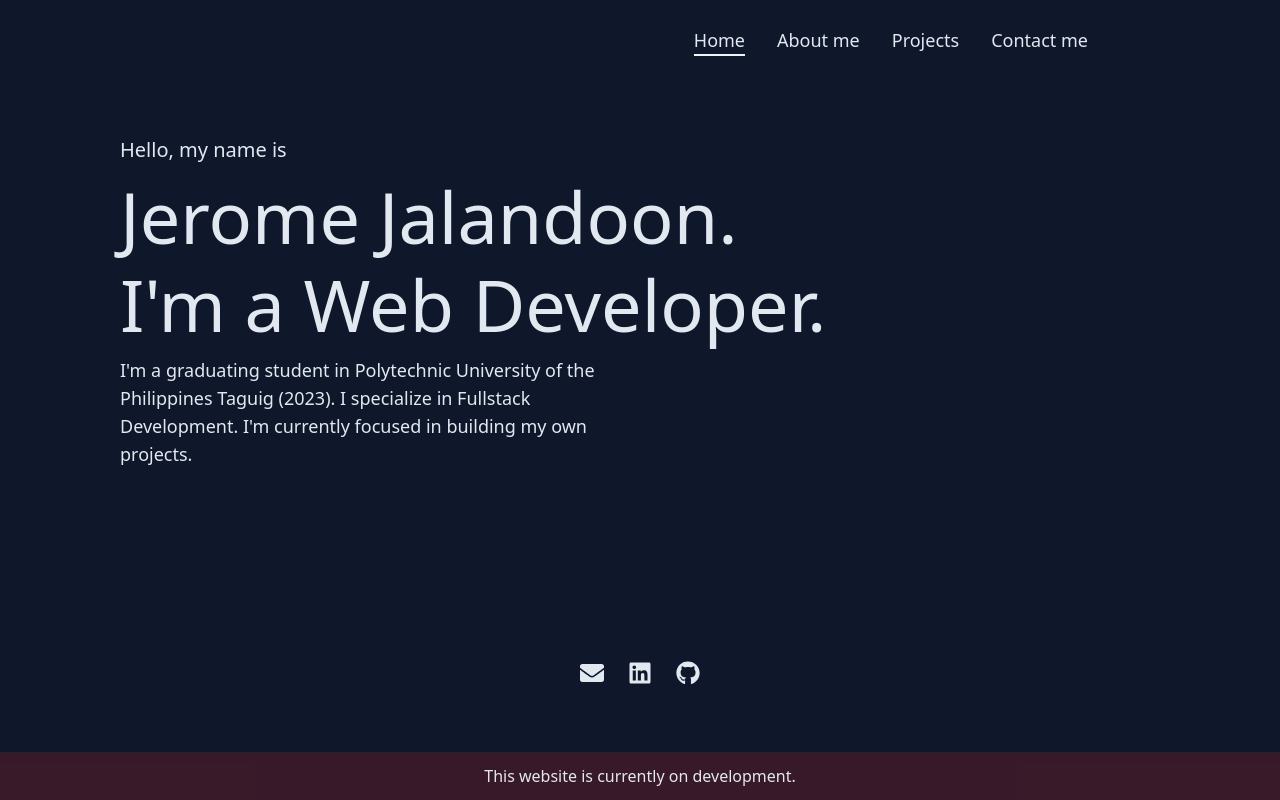
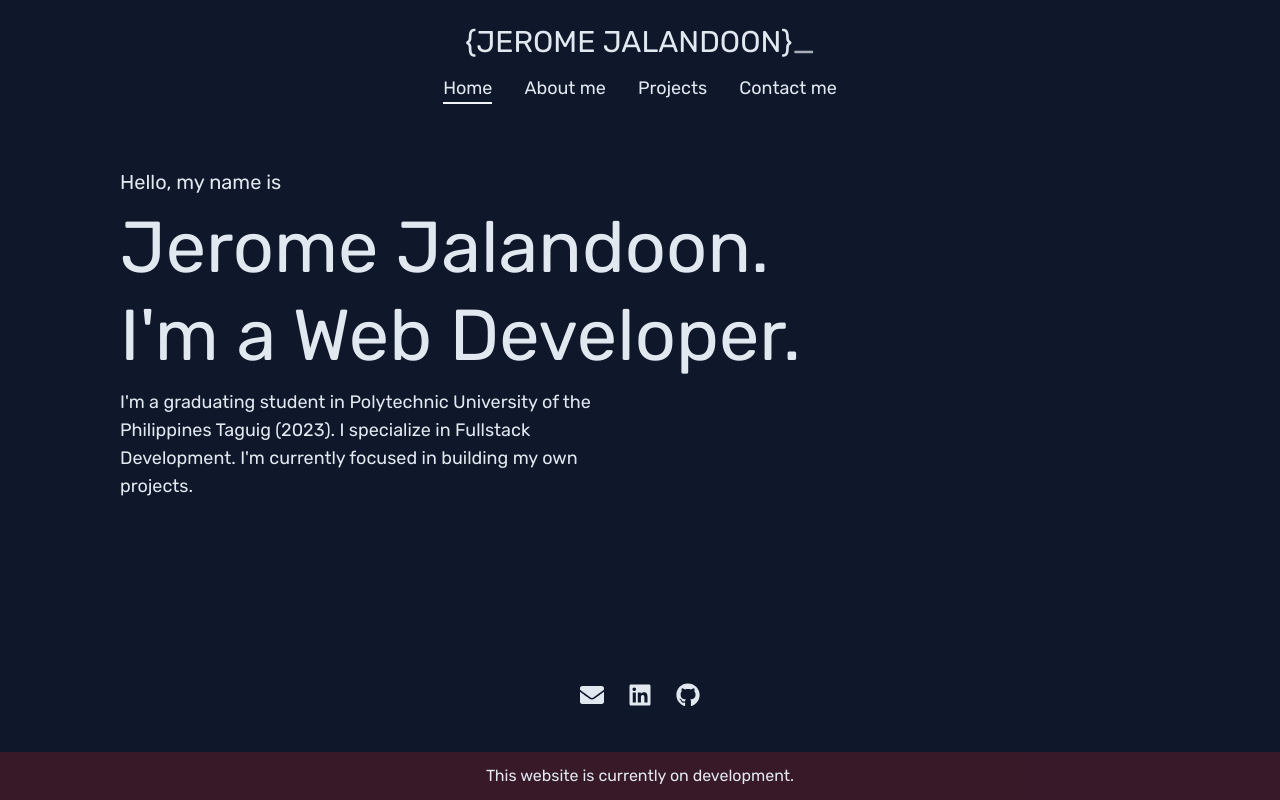
Before and after one commit to jbjalandoon/portfolio, a React (Vite) app: page / in a window 1280 px wide. Built offline with nearby package versions, Linux system fonts and the light colour scheme.

Commit message:
initial animation

```diff
--- a/src/App.jsx
+++ b/src/App.jsx
@@ -2,12 +2,38 @@ import { FaGithub, FaLinkedin, FaEnvelope } from "react-icons/fa";
 import "./App.css";
 import Content from "./components/content/Content";
 import Header from "./components/headers/Header";
+import { useEffect, useState } from "react";
 
 function App() {
   const views = ["home", "about me", "projects", "contact me"];
+  const [currentName, setCurrentName] = useState("");
+  const [isFirstLoad, setIsFirstLoad] = useState(true);
+  const [index, setIndex] = useState(0);
+  const name = "{JEROME JALANDOON}";
+
+  useEffect(() => {
+    if (index < name.length) {
+      let delay = 70;
+      if (isFirstLoad) delay = 1000;
+      const timeout = setTimeout(() => {
+        setCurrentName((prevState) => prevState + name[index]);
+        setIsFirstLoad(false);
+        setIndex((prevState) => prevState + 1);
+      }, delay);
+
+      return () => {
+        clearTimeout(timeout);
+      };
+    }
+  }, [index, currentName]);
 
   return (
-    <main className='flex w-full flex-col items-center h-screen'>
+    <>
+      <p className='text-6xl absolute top-1/2 animate-title'>
+        {currentName}
+        <span className='animate-blinking'>_</span>
+      </p>
+      <main className='flex w-full flex-col pt-4 items-center h-screen animate-enter opacity-0'>
         <Header items={views} />
         <Content items={views} />
         <div className=''>
@@ -30,6 +56,7 @@ function App() {
           </ul>
         </div>
       </main>
+    </>
   );
 }
 
--- a/src/components/headers/Header.jsx
+++ b/src/components/headers/Header.jsx
@@ -13,7 +13,7 @@ export default function Header({ items, title }) {
   return (
     <>
       <header
-        className={`w-1/2 md:left-auto left-1/2 md:animate-none shadow-xl md:shadow-none md:w-full md:flex-row flex-col z-50 md:bg-transparent bg-slate-950 flex md:h-20 h-screen items-center justify-center md:inline-flex max-w-4xl md:relative ${
+        className={`w-1/2 md:left-auto mt-12 left-1/2 md:animate-none shadow-xl md:shadow-none md:w-full md:flex-row flex-col z-50 md:bg-transparent bg-slate-950 flex md:h-12 h-screen items-center justify-center md:inline-flex max-w-4xl md:relative ${
           showHeader ? "absolute" : "hidden"
         } md:top-auto top-0`}>
         {/* <Title>{title}</Title> */}
--- a/src/components/headers/Nav.jsx
+++ b/src/components/headers/Nav.jsx
@@ -2,7 +2,7 @@ import NavLists from "./NavLists";
 
 export default function Nav({ items }) {
   return (
-    <nav className="md:ml-auto sm:ml-0">
+    <nav className="md:ml-0 sm:ml-0">
       <NavLists items={items} />
     </nav>
   );
--- a/src/index.css
+++ b/src/index.css
@@ -1,13 +1,19 @@
+@import url("https://fonts.googleapis.com/css2?family=Rubik:ital,wght@0,300;0,400;0,500;0,600;0,700;0,800;0,900;1,300;1,400;1,500;1,600;1,700;1,800&display=swap");
 @tailwind base;
 @tailwind components;
 @tailwind utilities;
 
 body {
-  @apply bg-slate-900 text-slate-200 overflow-x-hidden;
+  @apply bg-slate-900 text-slate-200 overflow-x-hidden flex flex-col items-center;
+  font-family: "Rubik", sans-serif;
+}
+
+#root {
+  @apply flex flex-col items-center;
 }
 
 div::-webkit-scrollbar {
-  display: none;
+  @apply hidden;
 }
 
 .nav-link {
--- a/tailwind.config.js
+++ b/tailwind.config.js
@@ -30,11 +30,30 @@ export default {
           "0%": { transform: "translateX(-200%)", opacity: "0%" },
           "100%": { transform: "translateX(0)", opacity: "100%" },
         },
+        blinking: {
+          from: { opacity: "0" },
+          to: { opacity: "100%" },
+        },
+        title: {
+          from: { top: "50%" },
+          to: { top: "24px", "font-size": "30px", "line-height": "36px" },
+        },
+        hide: {
+          from: { visibility: "visibile" },
+          to: { visibility: "hidden" },
+        },
+        enter: {
+          from: { opacity: "0%" },
+          to: { opacity: "100%" },
+        },
       },
       animation: {
         "slide-left": "slide-left 1000ms ease",
         "slide-right": "slide-right 1250ms ease",
         "card-transition": "card-transition 2000ms ease",
+        blinking: "blinking 650ms ease infinite",
+        title: "title 650ms ease 1 2.8s forwards",
+        enter: "enter 650ms ease 1 3.4s forwards",
       },
       boxShadow: {
         project: "0 0 0 1000px inset #0000008f, 0 0 45px 0 inset black;",
@@ -46,6 +65,9 @@ export default {
       transitionProperty: {
         "background-size": "background-size",
       },
+      fontFamily: {
+        sans: ["Rubik"],
+      },
     },
   },
   plugins: [],
```
Lines whose indentation alone changed are shown as unchanged.
